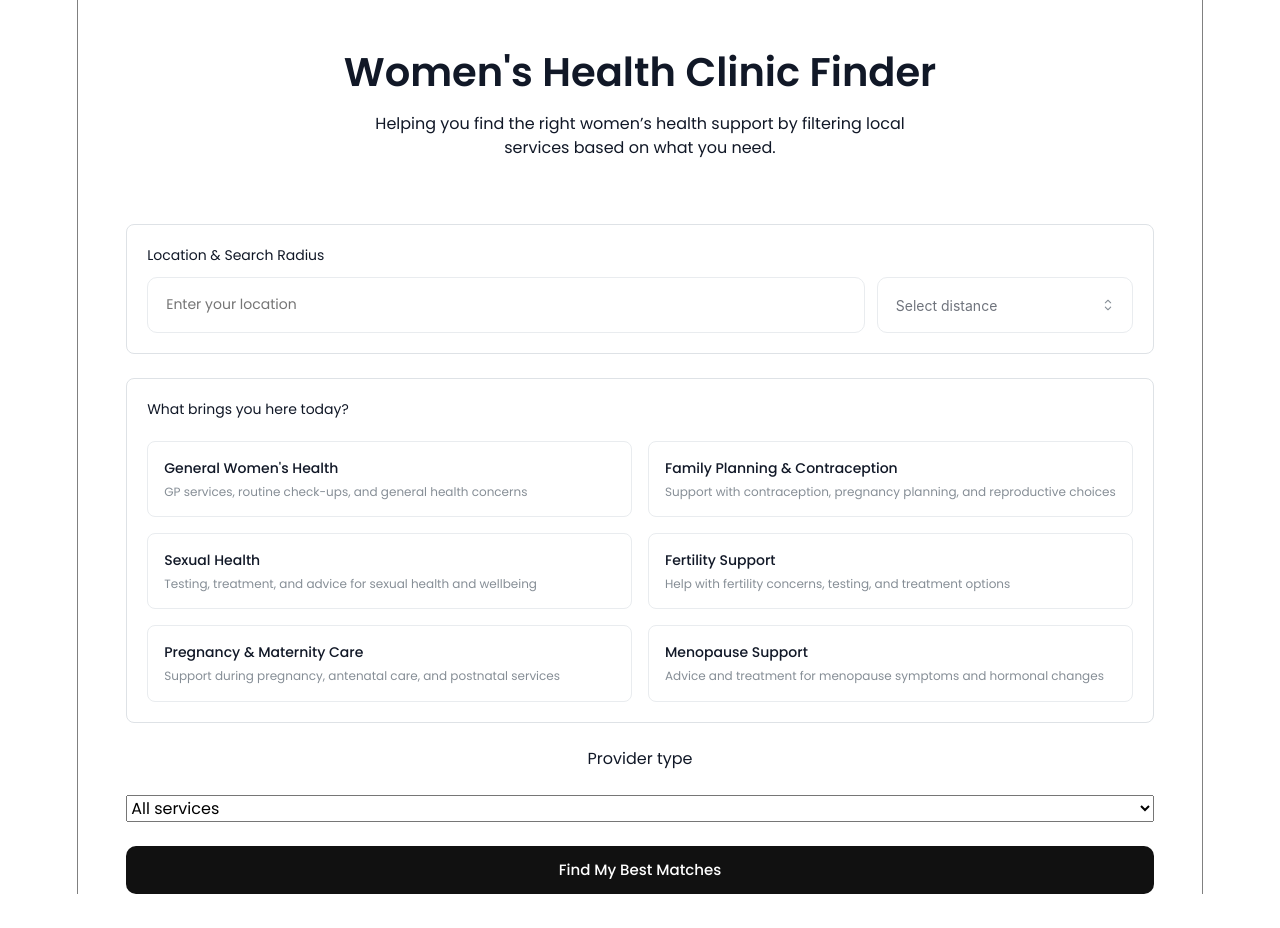
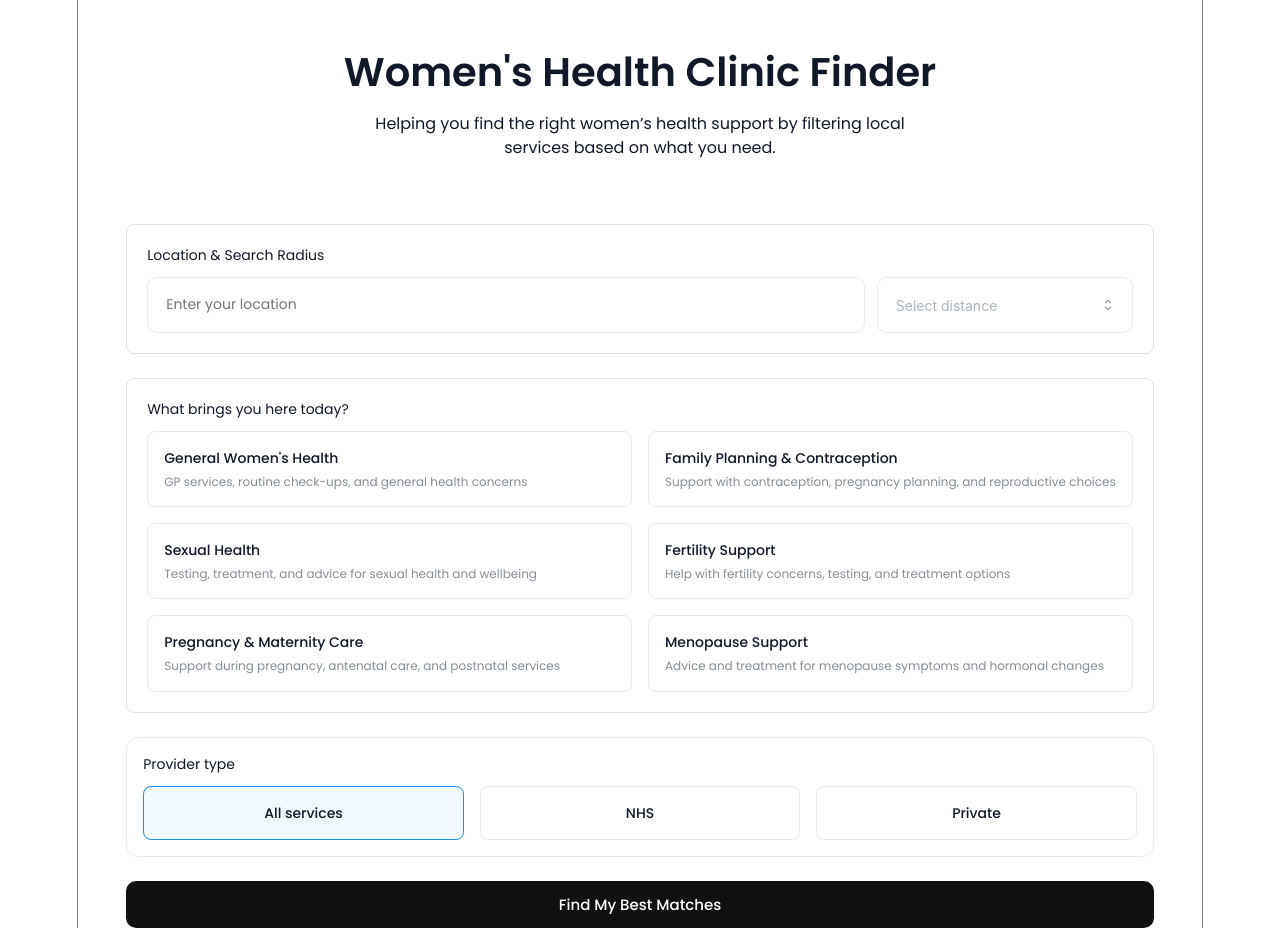
Before and after one commit to Molly-Lester/Womens-Health-Provider-Finder, a React (Vite) app: page / in a window 1280 px wide. Before the commit the page ends 894 px from the top, so only its background shows below. Built offline with nearby package versions, Linux system fonts and the light colour scheme.

Commit message:
style provider selection bar and clean up redundant CSS

```diff
--- a/src/components/CategoryCards.module.css
+++ b/src/components/CategoryCards.module.css
@@ -1,5 +1,5 @@
 .card {
-    cursor: pointer;
+    cursor: default;
     transition: all 0.2s ease;
     border: 1px solid #e9ecef;
 }
@@ -14,29 +14,3 @@
     border-color: #7c3aed;
     background-color: #f5f3ff;
 }
-
-
-.card {
-    cursor: pointer;
-    transition: all 0.2s ease;
-    border: 1px solid #e9ecef;
-}
-
-
-.card:hover {
-    background-color: #fafafa;
-}
-
-
-.selected {
-    border-color: #7c3aed;
-    background-color: #f5f3ff;
-}
-
-
-.wrapper {
-    display: flex;
-    flex-direction: column;
-    gap: 10px;
-    width: 100%;
-}
--- a/src/components/SearchForm.jsx
+++ b/src/components/SearchForm.jsx
@@ -1,6 +1,6 @@
 import { useNavigate } from "react-router-dom";
 import { useState } from "react";
-import { Paper, Select, Text } from "@mantine/core";
+import { Paper, Select, Text, SimpleGrid } from "@mantine/core";
 import CategoryCards from "./CategoryCards";
 import searchFormClasses from './SearchForm.module.css';
 
@@ -105,21 +105,36 @@ export default function SearchForm({ onSearch }) {
                 />
 
                 {/* Provider */}
-                <label htmlFor="providerType">Provider type</label>
-                <select
-                    id="providerType"
-                    value={providerType}
-                    onChange={(e) => {
-                        setProviderType(e.target.value)
-                        setError("")
-                    }}
+                <Paper className={searchFormClasses.sectionCard}>
+                    <Text mb="sm" size="sm" ta="left">
+                        Provider type
+                    </Text>
 
-                >
-                    <option value="all">All services</option>
-                    <option value="nhs">NHS</option>
-                    <option value="private">Private</option>
-                </select>
-
+                    <SimpleGrid cols={{ base: 1, sm: 3 }}>
+                        {[
+                            { value: "all", label: "All services" },
+                            { value: "nhs", label: "NHS" },
+                            { value: "private", label: "Private" },
+                        ].map((option) => (
+                            <Paper
+                                key={option.value}
+                                withBorder
+                                p="md"
+                                radius="md"
+                                onClick={() => {
+                                    setProviderType(option.value);
+                                    setError("");
+                                }}
+                                className={`${searchFormClasses.card} ${providerType === option.value ? searchFormClasses.selected : ""
+                                    }`}
+                            >
+                                <Text fw={500} size="sm">
+                                    {option.label}
+                                </Text>
+                            </Paper>
+                        ))}
+                    </SimpleGrid>
+                </Paper>
                 {/* Search Button */}
                 <button
                     className={searchFormClasses.button}
--- a/src/components/SearchForm.module.css
+++ b/src/components/SearchForm.module.css
@@ -5,6 +5,7 @@
     width: 100%;
 }
 
+/* location search bar styling */
 .searchContainer {
     display: flex;
     align-items: stretch;
@@ -48,13 +49,6 @@
     font-size: 14px;
 }
 
-.select {
-    &::placeholder {
-        color: #111827;
-        opacity: .6;
-    }
-}
-
 /* Hover */
 .option:hover {
     border-color: #7c3aed;
@@ -74,3 +68,27 @@
     cursor: pointer;
     transition: background-color 0.2s ease;
 }
+
+/* provider bar styling */
+.card {
+    cursor: pointer;
+    transition: all 0.2s ease;
+    border: 1px solid #e9ecef;
+}
+
+.card:hover {
+    background-color: #f8fbff;
+}
+
+.selected {
+    border: 1px solid #228be6;
+    background-color: #f1f9ff;
+}
+
+.sectionCard {
+    border: 1px solid #e9ecef;
+    border-radius: 12px;
+    padding: 16px;
+    background: white;
+    transition: all 0.2s ease;
+}
```
